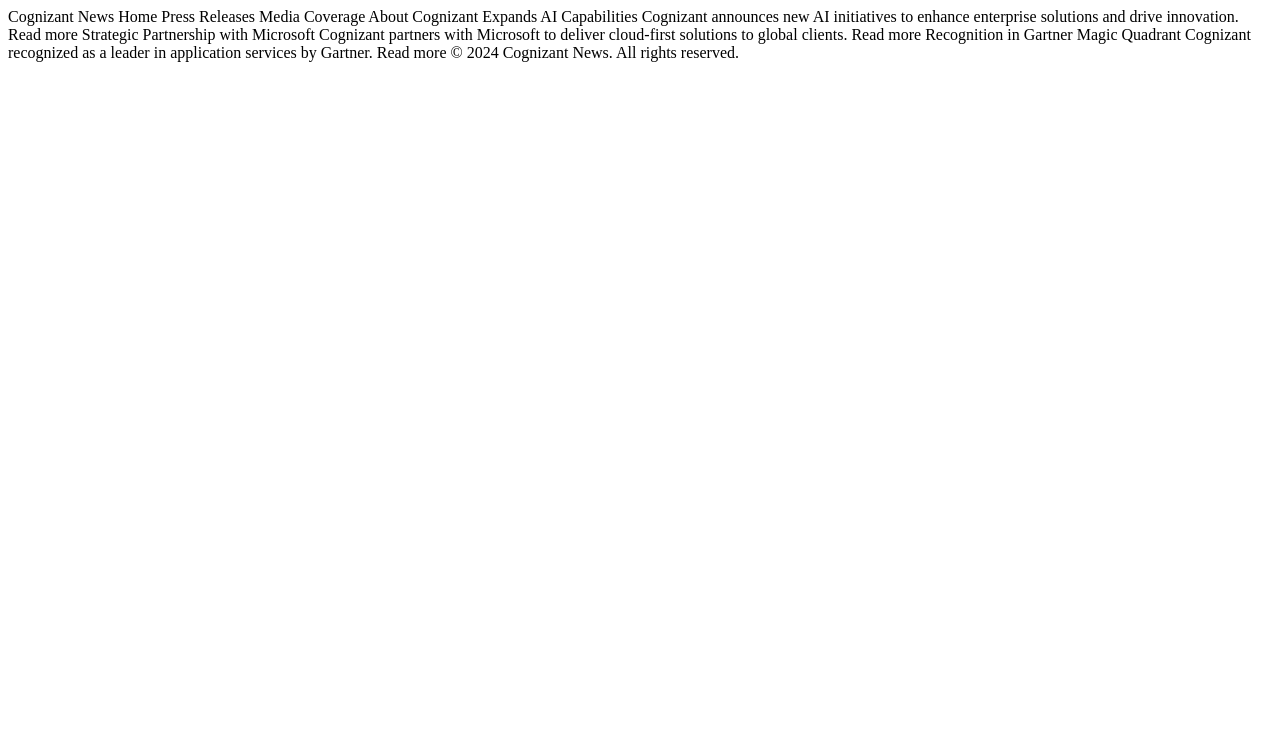
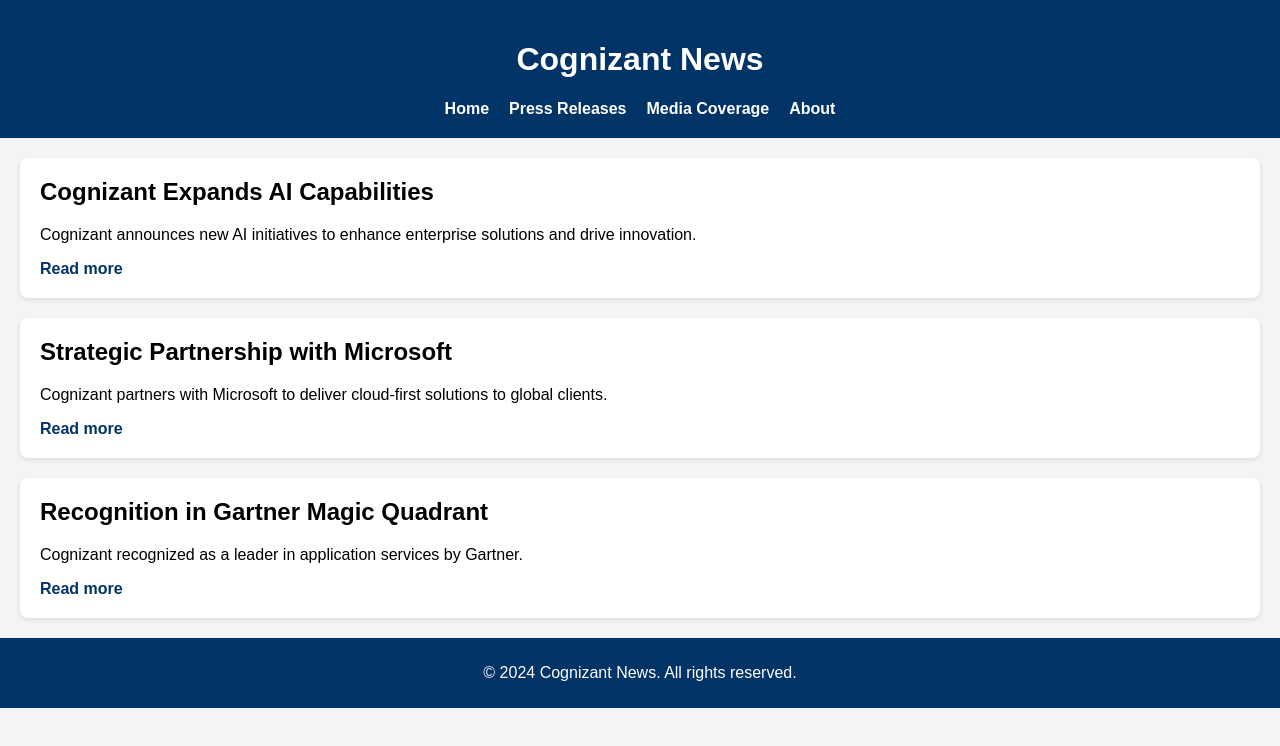
Before and after one commit to faiclub/cognizant-discovery, a plain HTML site: page index.html in a window 1280 px wide. Drawn offline with Linux system fonts and the light colour scheme.

Commit message:
Update index.html

```diff
--- a/index.html
+++ b/index.html
@@ -1,18 +1,43 @@
-Cognizant News
-Home
-Press Releases
-Media Coverage
-About
-Cognizant Expands AI Capabilities
-Cognizant announces new AI initiatives to enhance enterprise solutions and drive innovation.
-
-Read more
-Strategic Partnership with Microsoft
-Cognizant partners with Microsoft to deliver cloud-first solutions to global clients.
-
-Read more
-Recognition in Gartner Magic Quadrant
-Cognizant recognized as a leader in application services by Gartner.
-
-Read more
-© 2024 Cognizant News. All rights reserved.
+<!DOCTYPE html>
+<html lang="en">
+<head>
+    <meta charset="UTF-8">
+    <title>Cognizant News</title>
+    <link rel="stylesheet" href="style.css">
+</head>
+<body>
+    <header>
+        <h1>Cognizant News</h1>
+        <nav>
+            <ul>
+                <li><a href="index.html">Home</a></li>
+                <li><a href="press.html">Press Releases</a></li>
+                <li><a href="media.html">Media Coverage</a></li>
+                <li><a href="about.html">About</a></li>
+            </ul>
+        </nav>
+    </header>
+    <main>
+        <section class="news-container">
+            <div class="news-card">
+                <h2>Cognizant Expands AI Capabilities</h2>
+                <p>Cognizant announces new AI initiatives to enhance enterprise solutions and drive innovation.</p>
+                <a href="https://news.cognizant.com/" target="_blank">Read more</a>
+            </div>
+            <div class="news-card">
+                <h2>Strategic Partnership with Microsoft</h2>
+                <p>Cognizant partners with Microsoft to deliver cloud-first solutions to global clients.</p>
+                <a href="https://news.cognizant.com/" target="_blank">Read more</a>
+            </div>
+            <div class="news-card">
+                <h2>Recognition in Gartner Magic Quadrant</h2>
+                <p>Cognizant recognized as a leader in application services by Gartner.</p>
+                <a href="https://news.cognizant.com/" target="_blank">Read more</a>
+            </div>
+        </section>
+    </main>
+    <footer>
+        <p>&copy; 2024 Cognizant News. All rights reserved.</p>
+    </footer>
+</body>
+</html>
```
